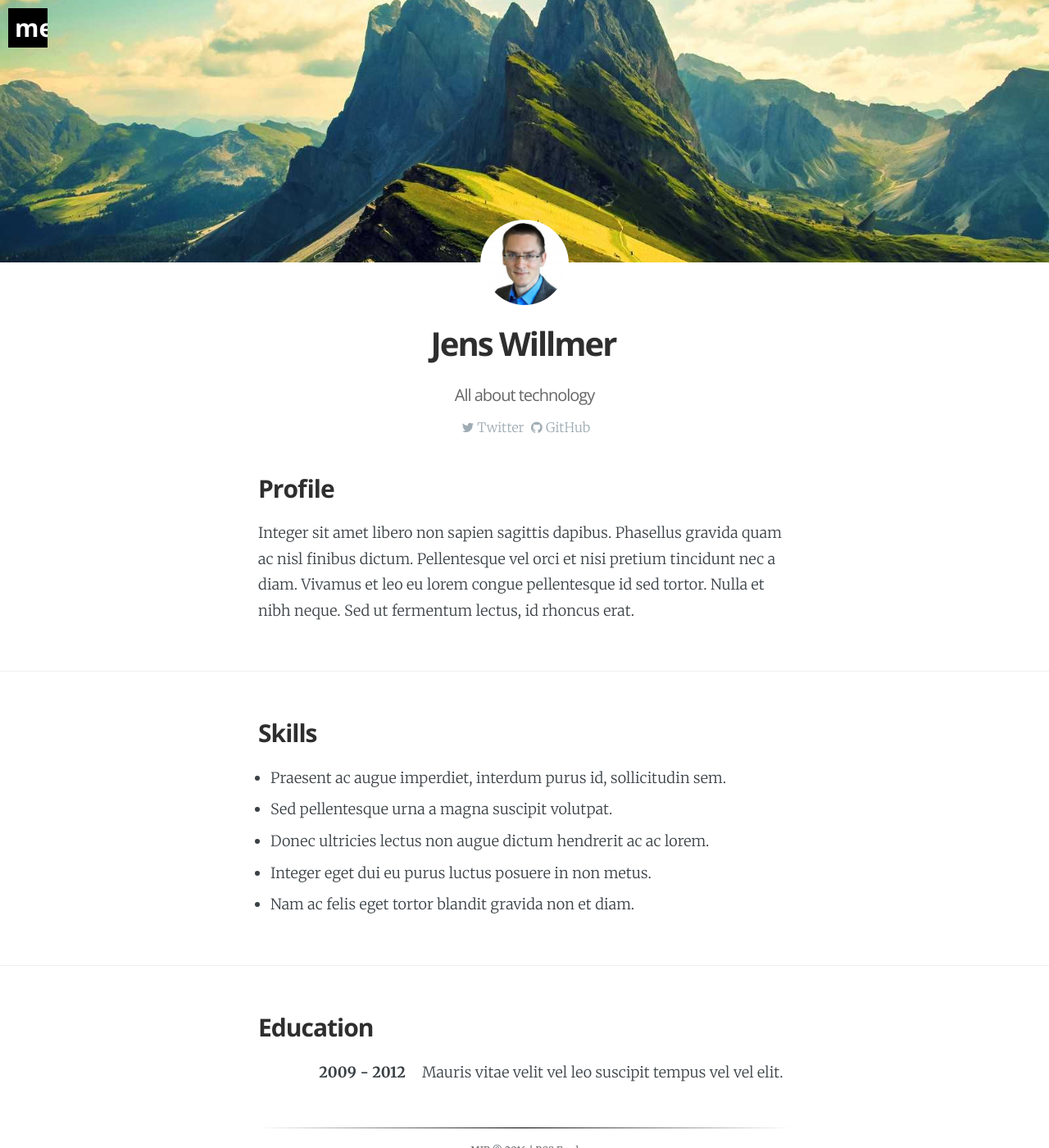
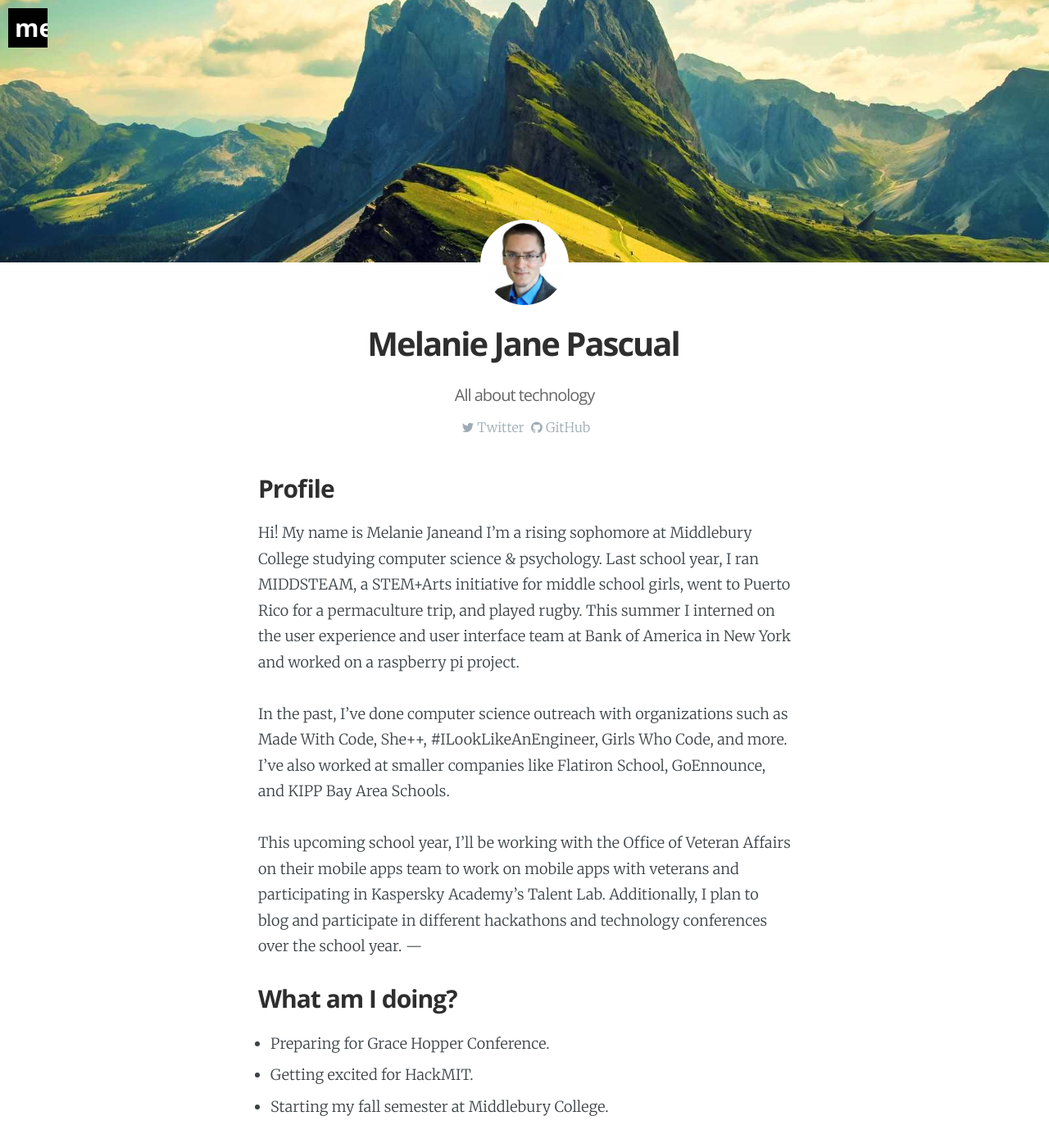
Before and after one commit to mjpasx/melaniejanepascual.github.io-v1, a Jekyll site: the page built from _pages/about.md, in a window 1280 px wide and 1400 px high. Shown: the whole window at 82% size. Built offline with Jekyll 4.4.1, drawn with Linux system fonts in a browser that asks for light colours; some web fonts are replaced; some of the changed text lies outside the part shown.

Commit message:
edit about page

```diff
--- a/_pages/about.md
+++ b/_pages/about.md
@@ -1,9 +1,9 @@
 ---
 layout:    about
 permalink: "/about/"
-author:    jwillmer
+author:    melaniejanepascual
 keywords:  about person demo example
-title:     About Jens Willmer
+title:     Hi, I'm Melanie Jane Pascual
 menutitle: About
 weight:    90
 excerpt:   This page contains the curriculum vitae (CV) of the author.
@@ -11,21 +11,46 @@ excerpt:   This page contains the curriculum vitae (CV) of the author.
 
 ## Profile
 
-Integer sit amet libero non sapien sagittis dapibus. Phasellus gravida quam ac nisl finibus dictum. Pellentesque vel orci et nisi pretium tincidunt nec a diam. Vivamus et leo eu lorem congue pellentesque id sed tortor. Nulla et nibh neque. Sed ut fermentum lectus, id rhoncus erat.
+Hi! My name is Melanie Janeand I'm a rising sophomore at Middlebury College studying computer science & psychology.
+Last school year, I ran MIDDSTEAM, a STEM+Arts initiative for middle school girls, went to Puerto Rico for a permaculture
+ trip, and played rugby. This summer I interned on the user experience and user interface team at Bank of America in New
+ York and worked on a raspberry pi project.
+
+In the past, I've done computer science outreach with organizations such as Made With Code, She++, #ILookLikeAnEngineer,
+Girls Who Code, and more. I've also worked at smaller companies like Flatiron School, GoEnnounce, and KIPP Bay Area
+Schools.
+
+This upcoming school year, I'll be working with the Office of Veteran Affairs on their mobile apps team to work on mobile
+apps with veterans and participating in Kaspersky Academy's Talent Lab. Additionally, I plan to blog and participate in
+different hackathons and technology conferences over the school year.
+---
+
+## What am I doing?
+
+- Preparing for Grace Hopper Conference.
+- Getting excited for HackMIT.
+- Starting my fall semester at Middlebury College.
 
 ---
 
-## Skills
+## Projects
 
-- Praesent ac augue imperdiet, interdum purus id, sollicitudin sem.
-- Sed pellentesque urna a magna suscipit volutpat.
-- Donec ultricies lectus non augue dictum hendrerit ac ac lorem.
-- Integer eget dui eu purus luctus posuere in non metus.
-- Nam ac felis eget tortor blandit gravida non et diam.
+2009 - 2012
+: Mauris vitae velit vel leo suscipit tempus vel vel elit.
+
 
 ---
 
-## Education
+## Work Experience
 
-2009 - 2012
-: Mauris vitae velit vel leo suscipit tempus vel vel elit.
+Office of Veteran Affairs, School Year 2015 - 2016
+: Mobile Apps Intern
+
+Bank of America, Summer 2016
+: User Experience & User Interface Intern
+
+Flatiron School, Summer 2015
+: Summer Program Assistant
+
+KIPP Bay Area Schools, Summer 2014
+: Innovation Intern
```
Also changed, not shown: _data/authors.yml (+6 -15 lines), _images/blogpic.jpg (deleted), _images/capitol.jpg (deleted), 16 other files.
